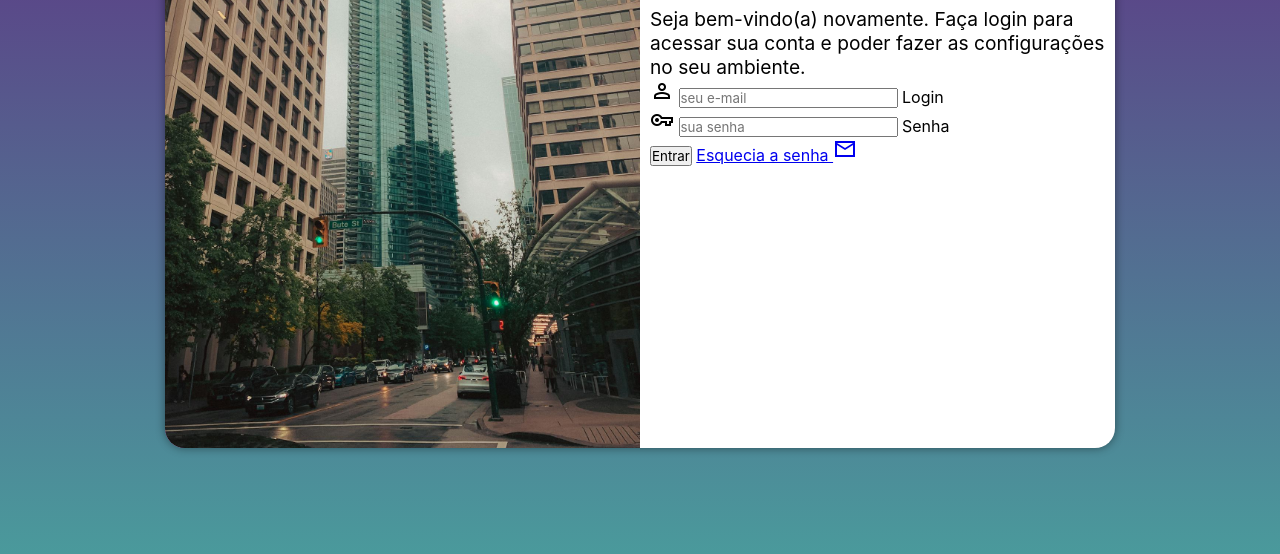
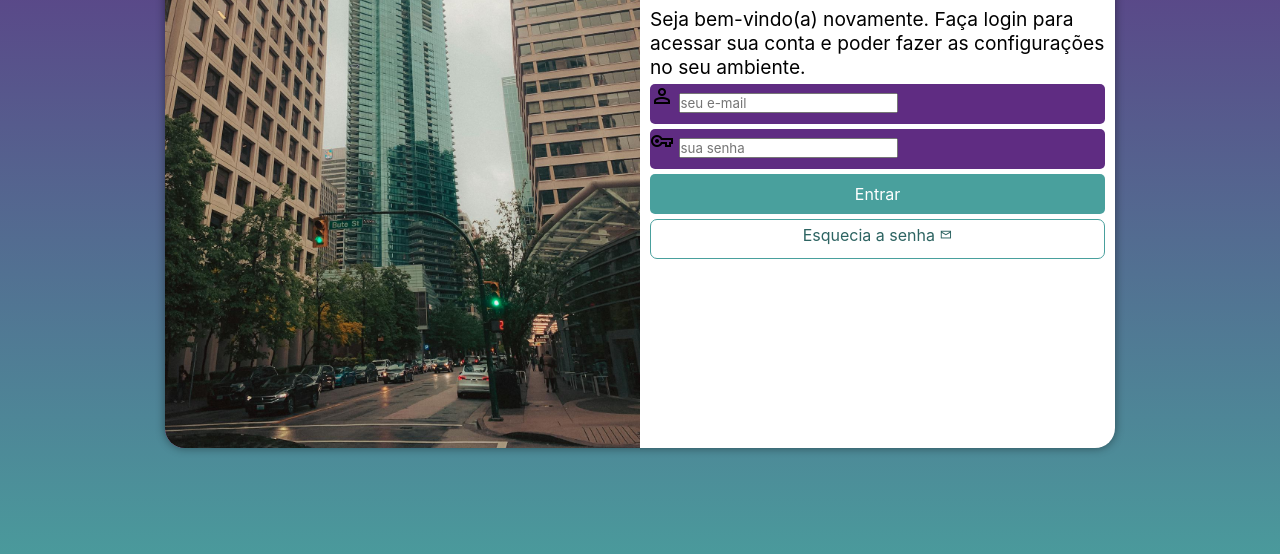
Before and after one commit to heiliofuzioka/projeto-login, a plain HTML site: page index.html in a window 1280 px wide. Shown: the part 202-756 px from the top of the page. Drawn offline with nearby package versions, Linux system fonts and the light colour scheme.

Commit message:
Formatação do formulário

```diff
--- a/estilos/style.css
+++ b/estilos/style.css
@@ -64,6 +64,54 @@ div#formulario > p {
     font-size: 0.8em;
 }
 
-form > div#campo > span {
-    width: 10px;
+form > div.campo {
+    background-color: #5f2c82;
+    display: block;
+    width: 100%;
+    height: 40px;
+    border-radius: 5px;
+    margin: 5px 0px;
 }
+
+div.campo > label {
+    display: none;
+}
+
+form > input[type=submit] {
+    display: block;
+    font-size: 1em;
+    width: 100%;
+    height: 40px;
+    background-color: #49a09d;
+    color: white;
+    border: none;
+    border-radius: 5px;
+    cursor: pointer;
+}
+
+form > input[type=submit]:hover {
+    background-color: #2d6462;
+}
+
+form > a.botao {
+    display: block;
+    text-align: center;
+    font-size: 1em;
+    width: 100%;
+    height: 40px;
+    padding-top: 5px;
+    margin-top: 5px;
+    background-color: white;
+    color: #2d6462;
+    border: 1px solid #49a09d;
+    border-radius: 7px;
+    text-decoration: none;
+}
+
+form > a.botao:hover {
+    background-color: #6cd3cf;
+}
+
+form > a.botao > span {
+    font-size: 0.8em;
+}
--- a/index.html
+++ b/index.html
@@ -29,7 +29,7 @@
                         <label for="isenha" required minleghth="8" max length="20">Senha</label>
                     </div>
                     <input type="submit" value="Entrar">
-                    <a href="esqueci.html">Esquecia a senha <span class="material-symbols-sharp">mail</span></a>
+                    <a href="esqueci.html" class="botao">Esquecia a senha <span class="material-symbols-sharp">mail</span></a>
                 </form>
             </div>
         </section>
```
